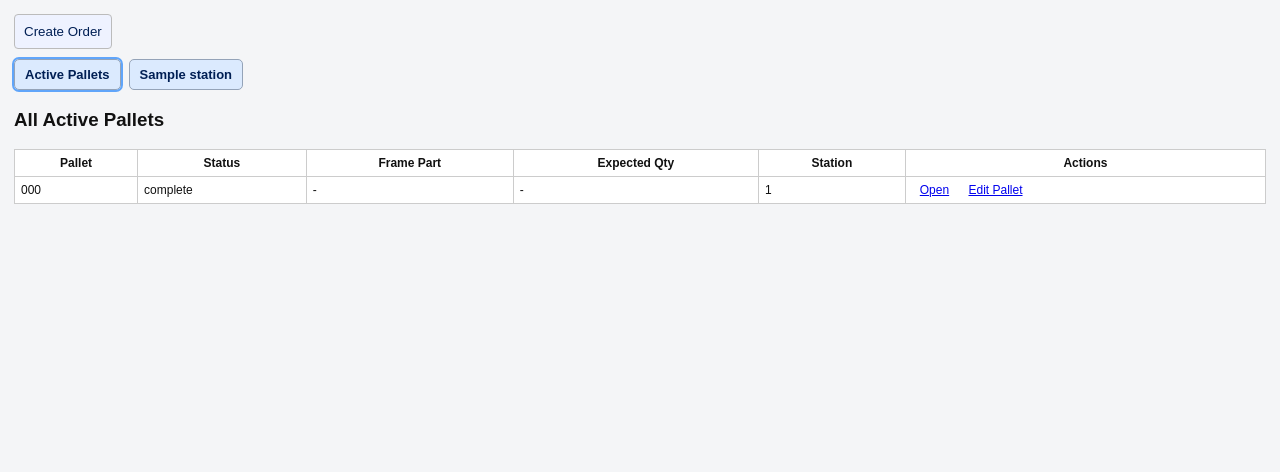
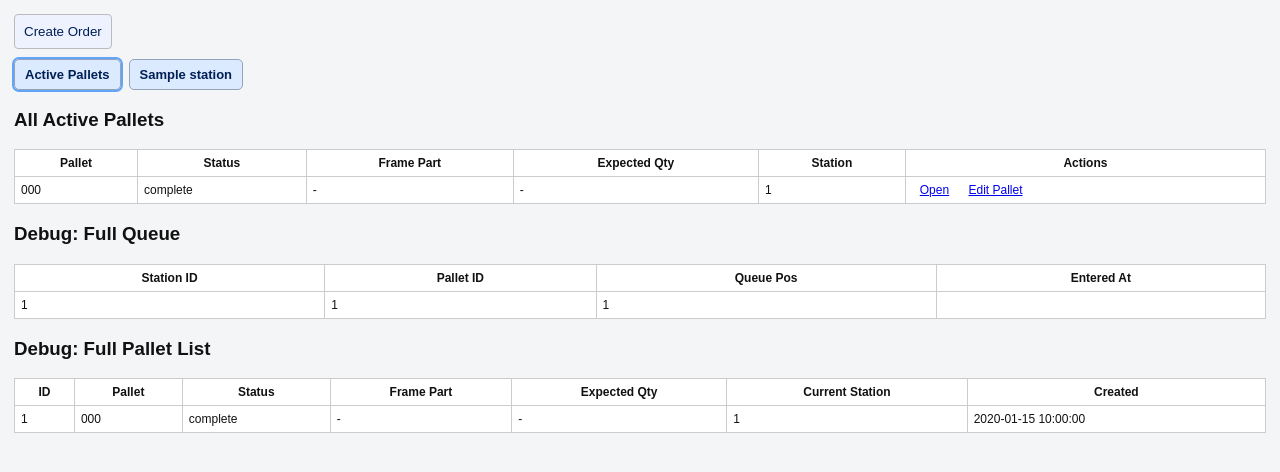
Before and after one commit to ravenorb/mts, a FastAPI app: page /production in a window 1280 px wide. Shown: the part 49-521 px from the top of the page. Run offline with FastAPI, Linux system fonts and the light colour scheme; the visitor is signed in with stand-in values (Sample User, id 1); tables that the repository leaves empty hold one stand-in row (values such as "Sample post"); parts of the project's set-up code (start-up, migrations or seed data) failed here and were passed over.

Commit message:
Add production dashboard debug queue and pallet tables

```diff
--- a/app/main.py
+++ b/app/main.py
@@ -614,6 +614,7 @@
 
     selected_station = None
     station_queue = []
+    all_queue_rows = db.query(models.Queue).order_by(models.Queue.station_id.asc(), models.Queue.queue_position.asc()).all()
     if tab.startswith("station-"):
         station_id = tab.split("station-", 1)[1]
         if station_id.isdigit():
@@ -685,6 +686,7 @@
         "tab": tab,
         "selected_station": selected_station,
         "station_queue": station_queue,
+        "all_queue_rows": all_queue_rows,
     })
 
 
--- a/app/templates/production.html
+++ b/app/templates/production.html
@@ -56,6 +56,39 @@
   {% endfor %}
 </table>
 {% endif %}
+
+<h3>Debug: Full Queue</h3>
+<table>
+  <tr>
+    <th>Station ID</th><th>Pallet ID</th><th>Queue Pos</th><th>Entered At</th>
+  </tr>
+  {% for queue_row in all_queue_rows %}
+  <tr>
+    <td>{{queue_row.station_id}}</td>
+    <td>{{queue_row.pallet_id}}</td>
+    <td>{{queue_row.queue_position}}</td>
+    <td>{{queue_row.entered_at}}</td>
+  </tr>
+  {% endfor %}
+</table>
+
+<h3>Debug: Full Pallet List</h3>
+<table>
+  <tr>
+    <th>ID</th><th>Pallet</th><th>Status</th><th>Frame Part</th><th>Expected Qty</th><th>Current Station</th><th>Created</th>
+  </tr>
+  {% for pallet in active_pallets %}
+  <tr>
+    <td>{{pallet.id}}</td>
+    <td>{{pallet.pallet_code}}</td>
+    <td>{{pallet.status}}</td>
+    <td>{{pallet.frame_part_number or '-'}}</td>
+    <td>{{pallet.expected_quantity or '-'}}</td>
+    <td>{{pallet.current_station_id or '-'}}</td>
+    <td>{{pallet.created_at}}</td>
+  </tr>
+  {% endfor %}
+</table>
 
 <dialog id="create-order-modal" class="modal-dialog">
   <form method="post" action="/production/create-order" class="panel-form" id="create-order-form">
```
